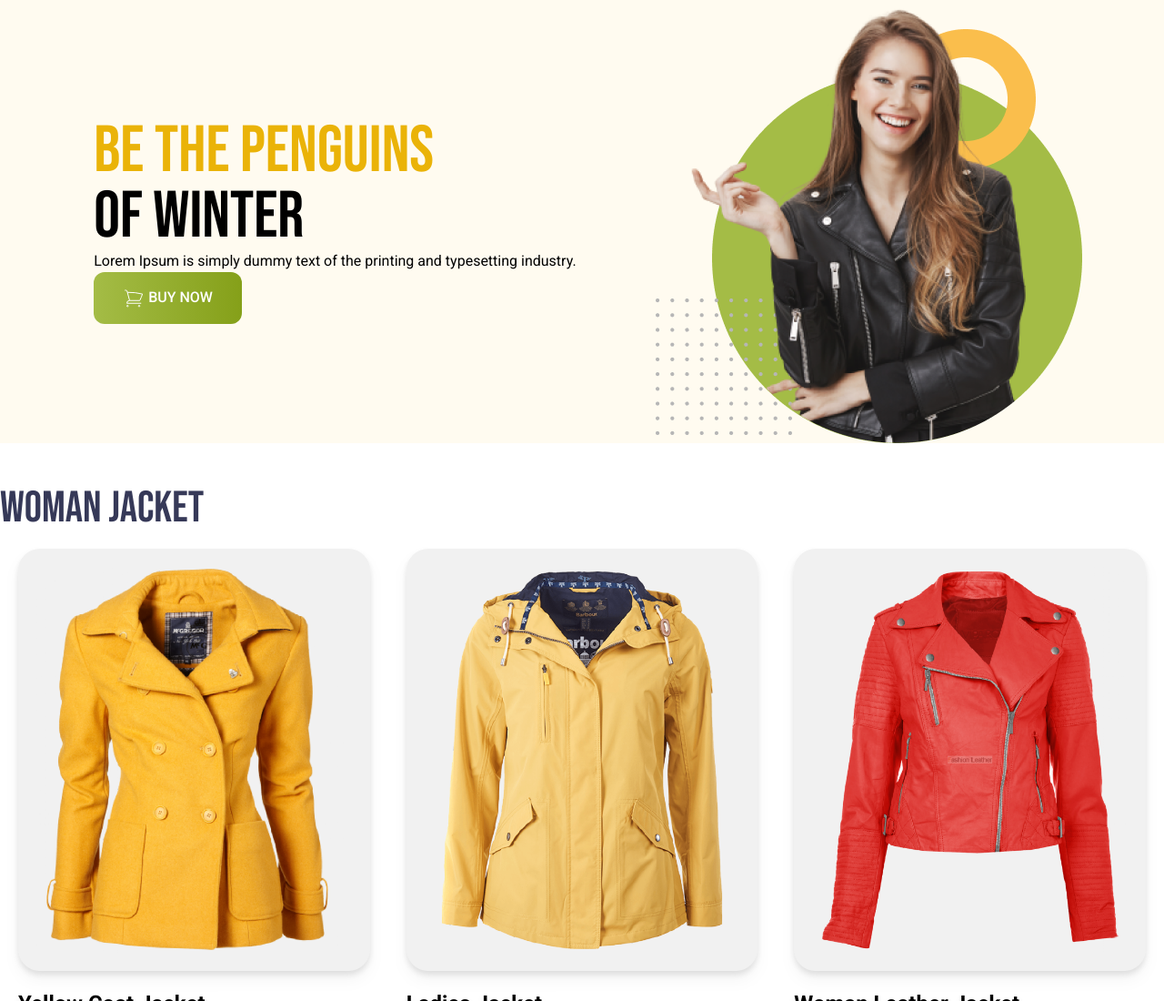
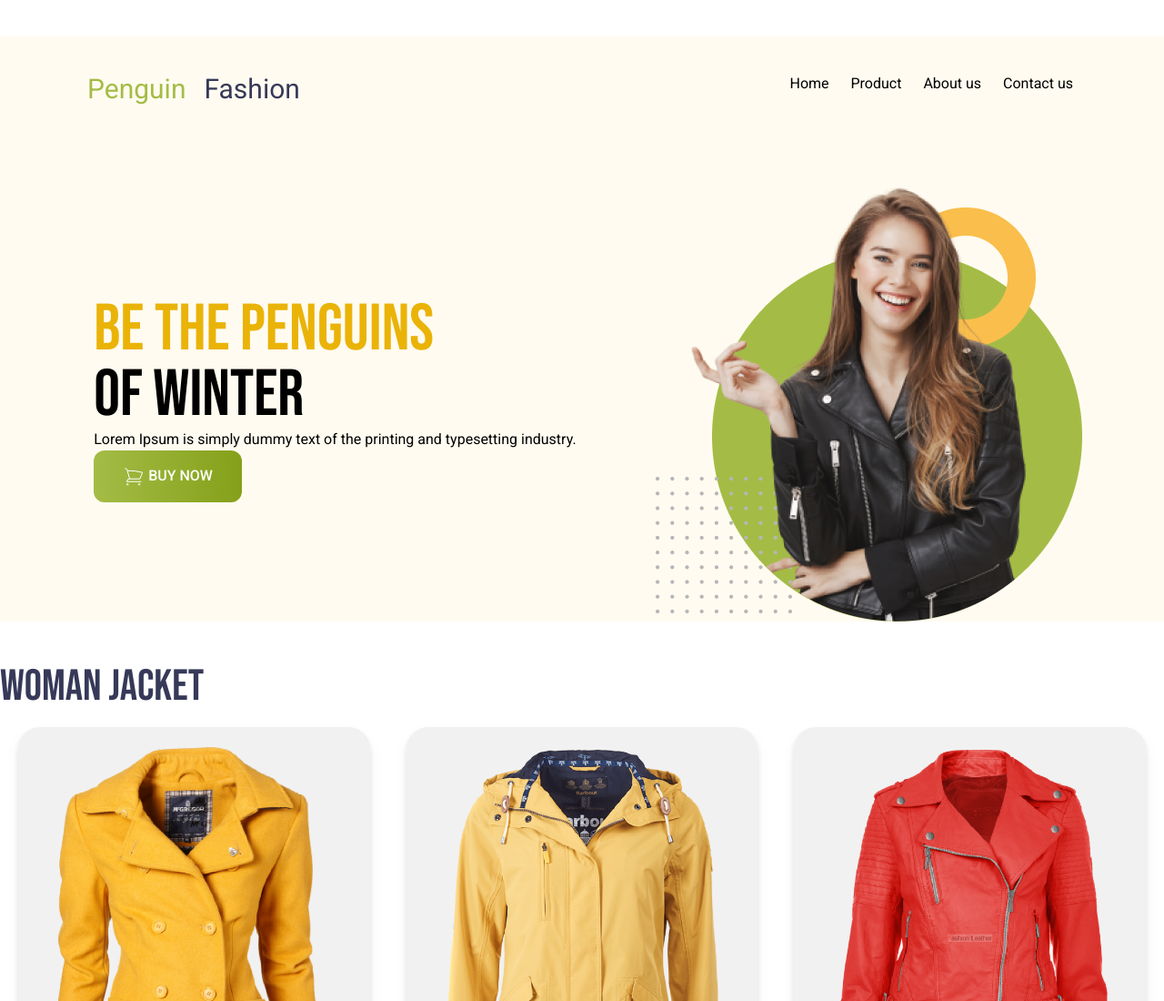
Before and after one commit to Kafayetulla/penguin-fashion, a plain HTML site: page index.html in a window 1280 px wide. Shown: the top 1100 px of the page at 91% size. Drawn offline with nearby package versions, Linux system fonts and the light colour scheme; a web font is replaced by a local one.

Commit message:
navbar add desing

```diff
--- a/index.html
+++ b/index.html
@@ -23,10 +23,22 @@
 </head>
 <body class="font-roboto-regular">
     <header class="bg-[#FFFBF0] pl-4">
-        <nav>
-
+        <!-- navbar star  -->
+        <nav class="flex justify-between m-10 p-10 ">
+         <div class="flex">
+            <div class="flex text-3xl">
+                <span class="mr-5 text-[#A4BC46]">Penguin </span>
+            <span class="text-[#363958]"> Fashion</span>
+            </div>
+         </div>
+         <div class="">
+            <a class="mr-5 no-underline" href="Home">Home</a>
+            <a class="mr-5 no-underline"  href="Product ">Product</a>
+            <a class="mr-5 no-underline"  href=" About us ">About us</a>
+            <a class="mr-5 no-underline"  href="Contact us">Contact us</a>
+         </div>
         </nav>
-        <!-- banner part -->
+        <!-- banner start -->
         <div class="md:flex md:items-center md:justify-evenly">
             <div>
               <h1 class="text-7xl uppercase font-bebas-neue">
```
